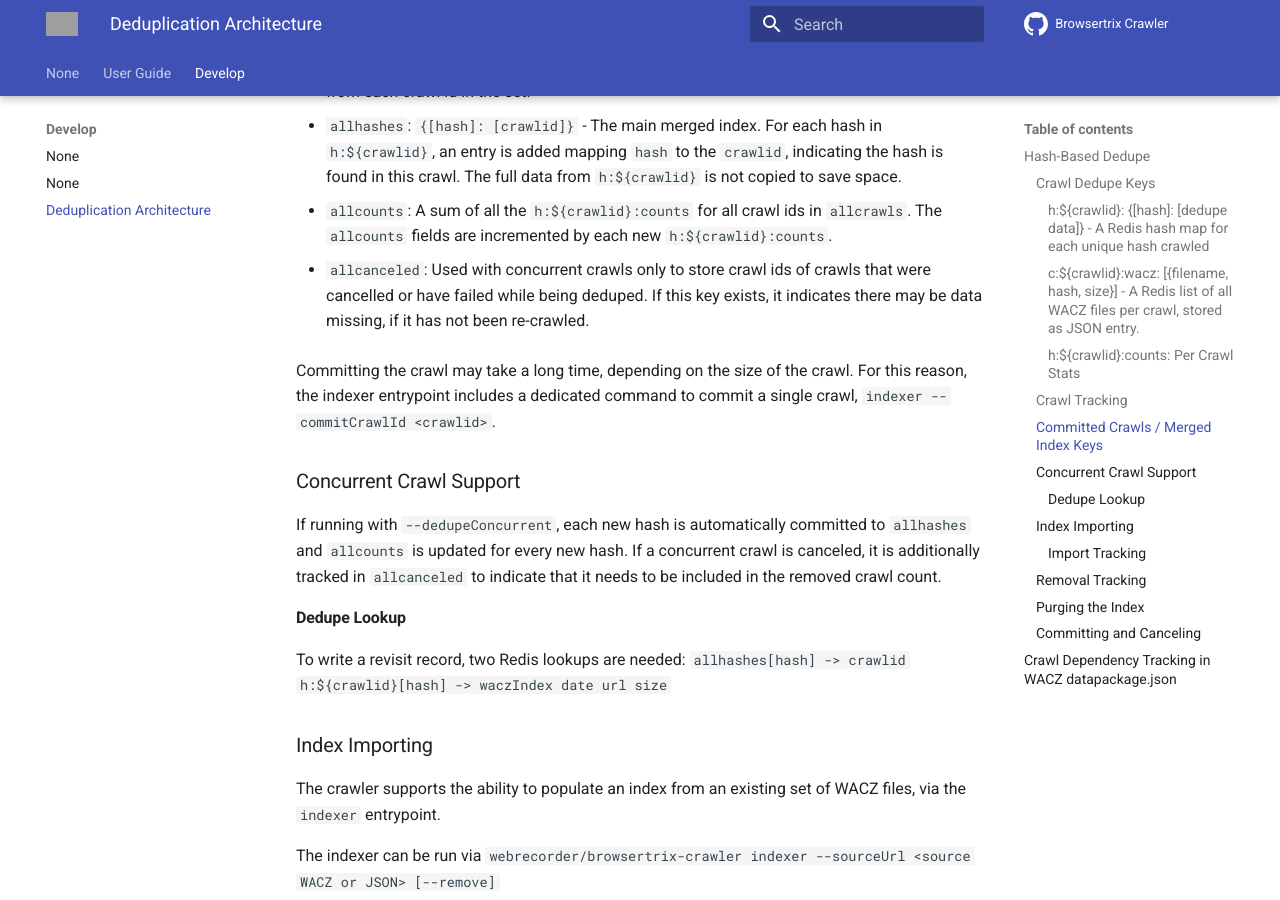
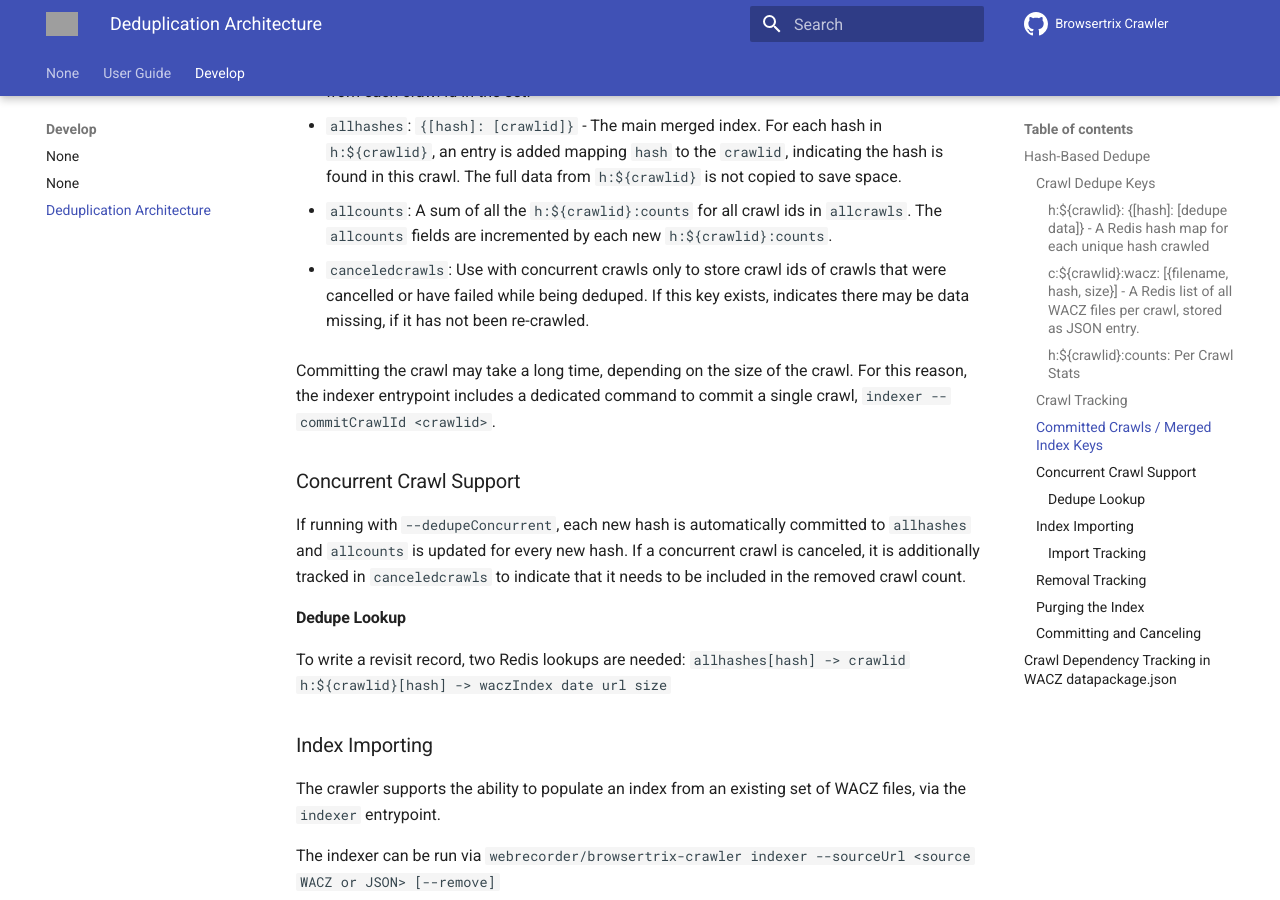
Before and after one commit to webrecorder/browsertrix-crawler, an MkDocs documentation site: the page built from docs/docs/develop/dedupe.md, in a window 1280 px wide and 900 px high, scrolled down 1721 px. Built offline with MkDocs 1.6.1 and Material for MkDocs 9.7.7, drawn with Linux system fonts in a browser that asks for light colours; comment, search, counter and statistics services are not loaded; grey boxes are pictures that could not be loaded.

Commit message:
rename allcanceled -> canceledcrawls

```diff
--- a/docs/docs/develop/dedupe.md
+++ b/docs/docs/develop/dedupe.md
@@ -62,8 +62,8 @@ Once a crawl is finished, the merged index keys are updated as follows:
 
 - `allcounts`: A sum of all the `h:${crawlid}:counts` for all crawl ids in `allcrawls`. The `allcounts` fields are incremented by each new `h:${crawlid}:counts`.
 
-- `allcanceled`: Used with concurrent crawls only to store crawl ids of crawls that were cancelled or have failed
-while being deduped. If this key exists, it indicates there may be data missing, if it has not been re-crawled.
+- `canceledcrawls`: Use with concurrent crawls only to store crawl ids of crawls that were cancelled or have failed
+while being deduped. If this key exists, indicates there may be data missing, if it has not been re-crawled.
 
 Committing the crawl may take a long time, depending on the size of the crawl. For this reason, the indexer entrypoint
 includes a dedicated command to commit a single crawl, `indexer --commitCrawlId <crawlid>`.
@@ -71,7 +71,7 @@ includes a dedicated command to commit a single crawl, `indexer --commitCrawlId
 ### Concurrent Crawl Support
 
 If running with `--dedupeConcurrent`, each new hash is automatically committed to `allhashes` and `allcounts` is updated
-for every new hash. If a concurrent crawl is canceled, it is additionally tracked in `allcanceled` to indicate that it
+for every new hash. If a concurrent crawl is canceled, it is additionally tracked in `canceledcrawls` to indicate that it
 needs to be included in the removed crawl count.
 
 #### Dedupe Lookup
```
Also changed, not shown: 1 other file.
